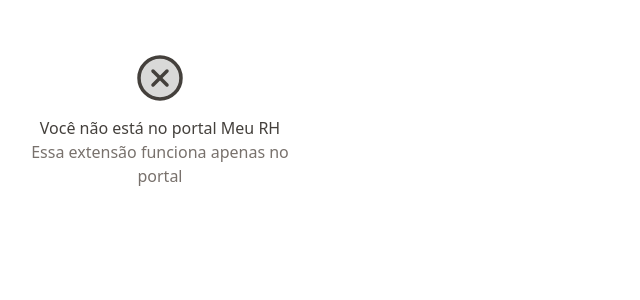
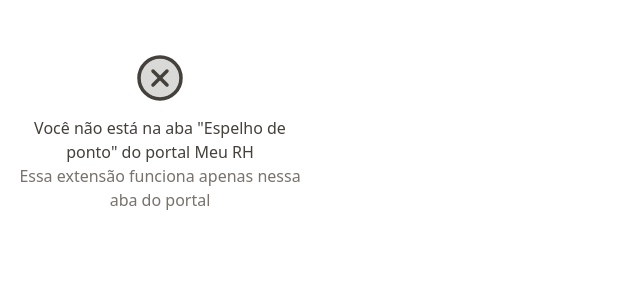
Before and after one commit to heloineto-take/meu-rh-plus, a React (Create React App) app: page / in a window 1280 px wide. Shown: the top 300 px of the page, without its empty margins (0-640 px from the left). Built offline with nearby package versions, Linux system fonts and the light colour scheme; no server answers; the HTML template or start-up script is replaced by a standard one.

Commit message:
fix: file structure

```diff
--- a/src/@types/index.ts
+++ b/src/@types/index.ts
@@ -1,5 +1,5 @@
 export type Sender = 'REACT' | 'CONTENT';
-export type Command = 'SHOW_REPORT' | 'CLEAR_ALL';
+export type Command = 'SHOW_REPORT' | 'CLEAR_ALL' | 'GET_IS_ACTIVE';
 
 export interface ChromeMessage {
 	from: Sender;
--- a/src/App.tsx
+++ b/src/App.tsx
@@ -1,7 +1,17 @@
 import Home from './components/Home';
+import WrongTabWarning from './components/WrongTabWarning';
+import useTab from './lib/hooks/useTab';
+import { getIsClockingsTab } from './lib/utils/chrome';
 
 function App() {
-	return <Home />;
+	const tab = useTab();
+	const isClockingsTab = getIsClockingsTab(tab);
+
+	return (
+		<div className="w-80 dark:bg-stone-900 dark:text-stone-50 bg-white p-2.5">
+			{isClockingsTab ? <Home /> : <WrongTabWarning />}
+		</div>
+	);
 }
 
 export default App;
--- /dev/null
+++ b/src/chrome/commands/getIsActive.ts
@@ -0,0 +1,7 @@
+const getIsActive = () => {
+	const hasInjectedElement = document.querySelector('.meu-rh-plus-injected') !== null;
+
+	return hasInjectedElement;
+};
+
+export default getIsActive;
--- a/src/chrome/commands/index.ts
+++ b/src/chrome/commands/index.ts
@@ -1,10 +1,12 @@
 import { Command } from '../../@types';
 import clearAll from './clearAll';
+import getIsActive from './getIsActive';
 import showAttendanceInfo from './showAttendanceInfo';
 
 const commands: Record<Command, () => unknown> = {
 	SHOW_REPORT: showAttendanceInfo,
 	CLEAR_ALL: clearAll,
+	GET_IS_ACTIVE: getIsActive,
 };
 
 export default commands;
--- a/src/components/Home.tsx
+++ b/src/components/Home.tsx
@@ -1,38 +1,21 @@
-import { useState } from 'react';
-import useTab from '../lib/hooks/useTab';
-import {
-	activateChanges,
-	deactivateChanges,
-	getIsClockingsUrl,
-	sendCommand,
-} from '../lib/utils/chrome';
+import { useEffect, useState } from 'react';
+import { activateChanges, deactivateChanges, sendCommand } from '../lib/utils/chrome';
 import Switch from './Switch';
-import WrongTabWarning from './WrongTabWarning';
 
 //  TODO:
 // - Repo Button
 // - Bug Report Button
 
 const Home = () => {
-	const tab = useTab();
 	const [active, setActive] = useState(false);
 
-	const isCorrectUrl = getIsClockingsUrl(tab);
+	useEffect(() => {
+		sendCommand('GET_IS_ACTIVE', (response) => {
+			if (typeof response !== 'boolean') return;
 
-	// useEffect(() => {
-	// 	if (!isCorrectUrl) {
-	// 		return;
-	// 	}
-
-	// 	sendCommand('SHOW_REPORT');
-	// }, [isCorrectUrl]);
-
-	chrome.tabs.onUpdated.addListener(function (tabId, info, tab) {
-		if (info.status === 'complete' && getIsClockingsUrl(tab)) {
-			console.log('BUNKERS!');
-			sendCommand('SHOW_REPORT');
-		}
+			setActive(response);
 		});
+	}, []);
 
 	const onClickSwitch = () => {
 		setActive((oldValue) => {
@@ -49,18 +32,12 @@
 	};
 
 	return (
-		<div className="w-80 dark:bg-stone-900 dark:text-stone-50 bg-white p-2.5">
-			{isCorrectUrl ? (
 		<>
 			<div className="flex w-full items-center justify-between">
 				<div className="font-bold text-lg">Meu RH+</div>
 				<Switch value={active} onClick={onClickSwitch} />
 			</div>
 		</>
-			) : (
-				<WrongTabWarning />
-			)}
-		</div>
 	);
 };
 
--- a/src/components/WrongTabWarning.tsx
+++ b/src/components/WrongTabWarning.tsx
@@ -6,10 +6,10 @@
 			<XCircle className="h-14 w-14 dark:text-stone-200 text-stone-700" weight="duotone" />
 			<div className="text-center">
 				<p className="dark:text-stone-200 text-stone-700 font-medium">
-					Você não está no portal Meu RH
+					{`Você não está na aba "Espelho de ponto" do portal Meu RH`}
 				</p>
 				<p className="dark:text-stone-400 text-stone-500">
-					Essa extensão funciona apenas no portal
+					Essa extensão funciona apenas nessa aba do portal
 				</p>
 			</div>
 		</div>
--- a/src/lib/utils/chrome.ts
+++ b/src/lib/utils/chrome.ts
@@ -33,7 +33,7 @@
 	);
 };
 
-export const getIsClockingsUrl = (tab: chrome.tabs.Tab | undefined) =>
+export const getIsClockingsTab = (tab: chrome.tabs.Tab | undefined) =>
 	tab?.url !== undefined && CLOCKINGS_URLS.includes(tab.url);
 
 export const activateChanges = () => {
```
Lines whose indentation alone changed are shown as unchanged.
